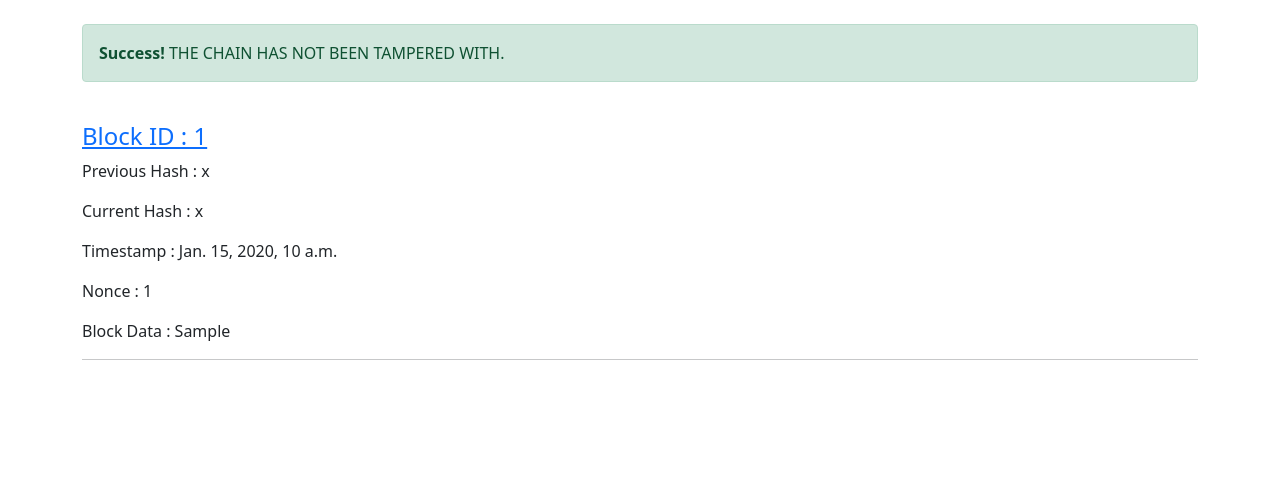
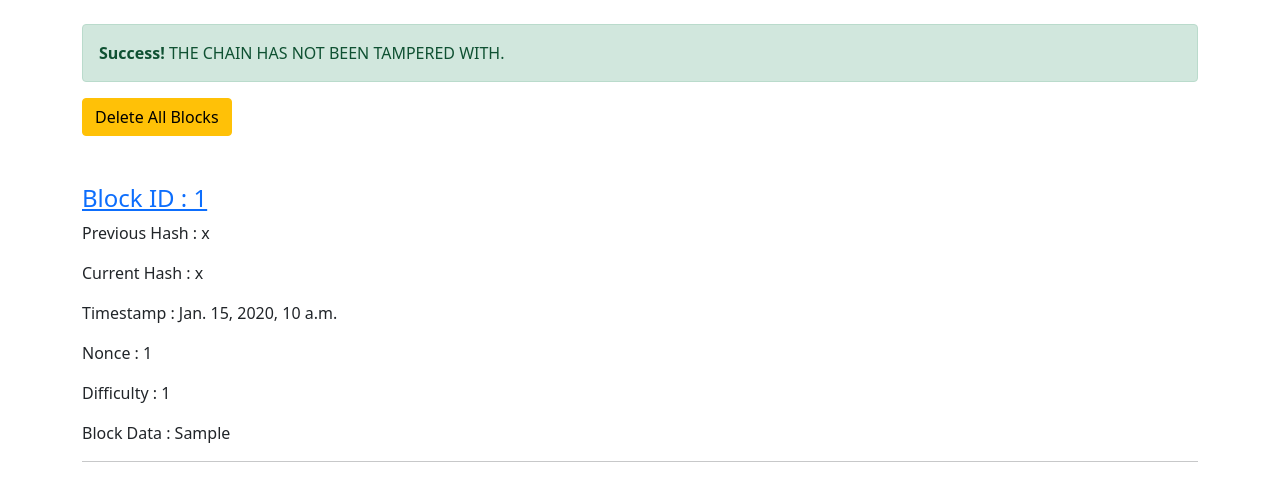
Before and after one commit to junaidgirkar/Blockchain-Django, a Django app: page / in a window 1280 px wide. Shown: the part 56-557 px from the top of the page. Run offline with Django 4.2, Linux system fonts and the light colour scheme; tables that the repository leaves empty hold one stand-in row (values such as "Sample post").

Commit message:
Some more improvements

```diff
--- a/JGChain/models.py
+++ b/JGChain/models.py
@@ -3,11 +3,12 @@ from django.db import models
 # Create your models here.
 class Block(models.Model):
     id = models.AutoField(primary_key=True)
-    current_hash = models.CharField(max_length=64)
-    previous_hash = models.CharField(max_length=64)
+    current_hash = models.CharField(max_length=64, null=False, blank=False)
+    previous_hash = models.CharField(max_length=64, null=False, blank=False)
     timestamp = models.DateTimeField(auto_now_add=True)
     data = models.TextField(blank=True, null=True)
     nonce = models.IntegerField(default=0)
+    difficulty = models.IntegerField(default=0)
 
 
 class JGChain(models.Model):
--- a/JGChain/templates/attack_a_block.html
+++ b/JGChain/templates/attack_a_block.html
@@ -48,6 +48,8 @@
     <p>Previous Hash : {{ AttackedBlock.previous_hash}} </p>
     <p>Timestamp : {{ AttackedBlock.timestamp}} </p>
     <p>Nonce : {{ AttackedBlock.nonce}} </p>
+    <p>Difficulty : {{ AttackedBlock.difficulty}} </p>
+
     <p>Block Data : {{ AttackedBlock.data}} </p>
 </div><br>
 {% endif %}
--- a/JGChain/templates/block_detail.html
+++ b/JGChain/templates/block_detail.html
@@ -8,6 +8,7 @@
         <p>Current Hash : {{ detail_block.current_hash }} </p>
         <p>Timestamp : {{ detail_block.timestamp }} </p>
         <p>Nonce : {{ detail_block.nonce }} </p>
+        <p>Difficulty : {{ detail_block.difficulty}} </p>
         <p>Block Data : {{ detail_block.data }} </p>
     </div>
 
--- a/JGChain/templates/get_chain.html
+++ b/JGChain/templates/get_chain.html
@@ -3,6 +3,8 @@
 {% block content %}
 
 <div class="container">
+
+    {% if chain %}
         {% if secure %}
         <div class="alert alert-success">
         <strong>Success!</strong> THE CHAIN HAS NOT BEEN TAMPERED WITH.
@@ -13,7 +15,18 @@
             <strong>Danger!</strong> THE CHAIN HAS BEEN TAMPERED AT BLOCK ID {{ tampered_block_id }}.
           </div>
         {% endif %}
-        <br>
+
+        <form action={% url 'JGChain:delete_all_blocks' %}  method="POST">
+        <button type="submit" class="btn btn-warning">Delete All Blocks</button>
+        </form>
+        <br><br>
+    {% else %}
+
+    <div class="alert alert-primary" role="alert">
+        There are 0 blocks currently mined!
+      </div>
+
+    {% endif %}
         {% for item in chain %}
 
         {% if item.id != tampered_block_id %}
@@ -24,6 +37,8 @@
 
                 <p>Timestamp : {{ item.timestamp}} </p>
                 <p>Nonce : {{ item.nonce}} </p>
+                <p>Difficulty : {{ item.difficulty}} </p>
+
                 <p>Block Data : {{ item.data}} </p>
             </div>
             <hr>
@@ -35,6 +50,8 @@
 
             <p>Timestamp : {{ item.timestamp}} </p>
             <p>Nonce : {{ item.nonce}} </p>
+            <p>Difficulty : {{ item.difficulty}} </p>
+
             <p>Block Data : {{ item.data}} </p>
         </div>
         <hr>
--- a/JGChain/templates/mine_block.html
+++ b/JGChain/templates/mine_block.html
@@ -8,9 +8,9 @@
 
         <div class="form-group row col-sm-12">
 
-            <label for="nonce" class="col-sm-2 col-form-label">Nonce</label>
+            <label for="difficulty" class="col-sm-2 col-form-label">Difficulty</label>
             <div class="col-sm-10">
-              <input type="number" class="form-control" id="nonce" name="nonce" value=0>
+              <input type="number" class="form-control" id="difficulty" name="difficulty" value=0 min="0" max="3">
             </div>
 
             <br><br><br>
@@ -51,6 +51,7 @@
         <p>Previous Hash : {{ MinedBlock.previous_hash}} </p>
         <p>Timestamp : {{ MinedBlock.timestamp}} </p>
         <p>Nonce : {{ MinedBlock.nonce}} </p>
+        <p>Difficulty : {{ MinedBlock.difficulty}} </p>
         <p>Block Data : {{ MinedBlock.data}} </p>
     </div><br>
     {% endif %}
--- a/JGChain/urls.py
+++ b/JGChain/urls.py
@@ -1,4 +1,4 @@
-from .views import home_view, mine_block, get_chain, block_detail_view, attack_a_block
+from .views import home_view, mine_block, get_chain, block_detail_view, attack_a_block, delete_all_blocks
 from django.urls import path
 
 app_name = "JGChain"
@@ -7,4 +7,5 @@ urlpatterns = [
     path('mine_block/', mine_block, name="mine_block"),
     path('detail/<int:id>/', block_detail_view, name="block_detail_view"),
     path('attack/', attack_a_block, name="attack_block"),
+    path('delete_all_blocks/', delete_all_blocks, name="delete_all_blocks"),
 ]
--- a/JGChain/views.py
+++ b/JGChain/views.py
@@ -1,5 +1,4 @@
-import imp
-import re
+import random
 from django.shortcuts import render
 from .models import Block, JGChain
 import hashlib, json
@@ -16,9 +15,9 @@ def home_view(request):
 def verify_blockchain():
     chain = Block.objects.all().order_by('id')
     previous_hash_data = chain[0].current_hash
-    for block in chain:
-        if(block.id == 1):
-            continue
+    for block in chain[1:]:
+        # if(block.id == 1):
+        #     continue
         if(block.previous_hash != previous_hash_data):
             return False, block.id - 1
         else:
@@ -28,8 +27,12 @@ def verify_blockchain():
 
 def get_chain(request):
     chain = Block.objects.all().order_by('-id')
-    secure, tampered_block_id = verify_blockchain()
-    return render(request, "get_chain.html", {'chain': chain, 'secure': secure, 'tampered_block_id': tampered_block_id})
+    if(len(chain)>0):
+        secure, tampered_block_id = verify_blockchain()
+        return render(request, "get_chain.html", {'chain': chain, 'secure': secure, 'tampered_block_id': tampered_block_id})
+    else:
+        return render(request, "get_chain.html", {'chain': chain, 'secure' : True})
+
 
 
 
@@ -37,10 +40,8 @@ def get_chain(request):
 def hash(block):
     # assuming obj is your model instance
     json_data = model_to_dict(block)
-    print(json_data)
     if 'current_hash' in json_data:
         del json_data['current_hash']
-    print(json_data)
     encoded_block = json.dumps(json_data, sort_keys=True).encode()
     second_encoded_block = hashlib.sha256(encoded_block).hexdigest().encode()
 
@@ -61,10 +62,22 @@ def mine_block(request):
         if(len(Block.objects.all()) == 0):
             previous_hash = '0000000000000000000000000000000000000000000000000000000000000000'
             data = request.POST.get('data')
-            nonce = request.POST.get('nonce')
-            new_block = Block.objects.create(previous_hash=previous_hash, data=data, nonce=nonce)
+            # nonce = request.POST.get('nonce')
+            difficulty = request.POST.get('difficulty')
+
+            new_block = Block.objects.create(previous_hash=previous_hash, data=data, difficulty=difficulty)
+
             current_hash = hash(new_block)
+
+            nonce = random.randint(0, 17223792749)
+            while(current_hash[0:int(difficulty)] != '0'*int(difficulty)):
+                new_block.nonce = nonce = random.randint(0, 17223792749)
+                new_block.save()
+                current_hash = hash(new_block)
+                print(current_hash)
+
             new_block.current_hash = current_hash
+            new_block.nonce = nonce
             new_block.save()
             return render(request, "mine_block.html", {'MinedBlock': new_block})
 
@@ -72,10 +85,22 @@ def mine_block(request):
             previous_block = get_latest_block()
             previous_hash = previous_block.current_hash
             data = request.POST.get('data')
-            nonce = request.POST.get('nonce')
-            new_block = Block.objects.create(previous_hash=previous_hash, data=data, nonce=nonce)
+            # nonce = request.POST.get('nonce')
+            difficulty = request.POST.get('difficulty')
+
+            new_block = Block.objects.create(previous_hash=previous_hash, data=data, difficulty=difficulty)
             current_hash = hash(new_block)
+
+            nonce = random.randint(0, 17223792749)
+
+            while(current_hash[0:int(difficulty)] != '0'*int(difficulty)):
+                new_block.nonce = nonce = random.randint(0, 17223792749)
+                new_block.save()
+                current_hash = hash(new_block)
+                print(current_hash)
+
             new_block.current_hash = current_hash
+            new_block.nonce = nonce
             new_block.save()
             return render(request, "mine_block.html", {'MinedBlock': new_block})
 
@@ -99,3 +124,8 @@ def attack_a_block(request):
         block.save()
 
         return render(request, "attack_a_block.html", {'AttackedBlock': block})
+
+@csrf_exempt
+def delete_all_blocks(request):
+    Block.objects.all().delete()
+    return render(request, "get_chain.html")
```
Also changed, not shown: JGChain/migrations/0004_block_difficulty.py (added), db.sqlite3.
